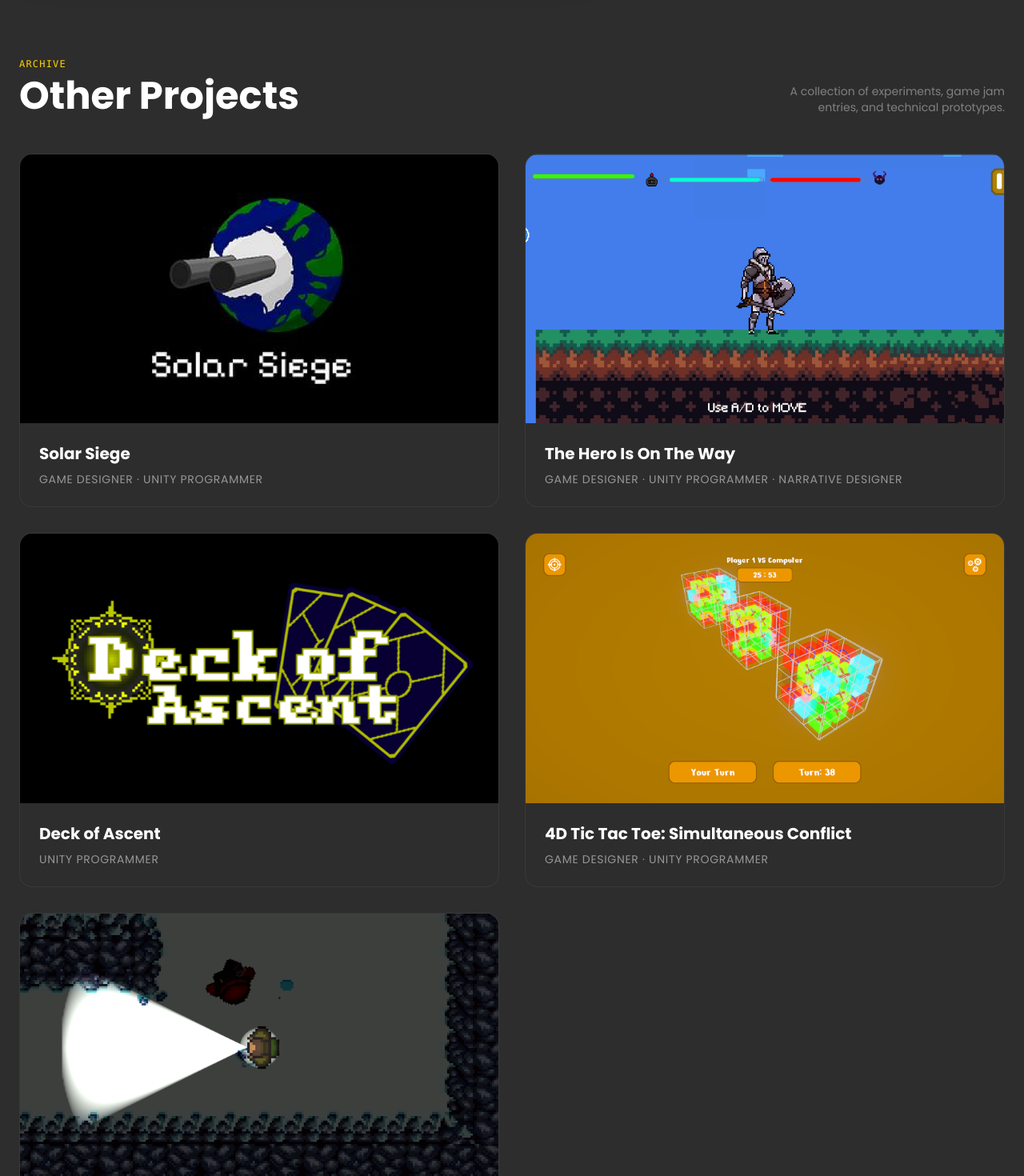
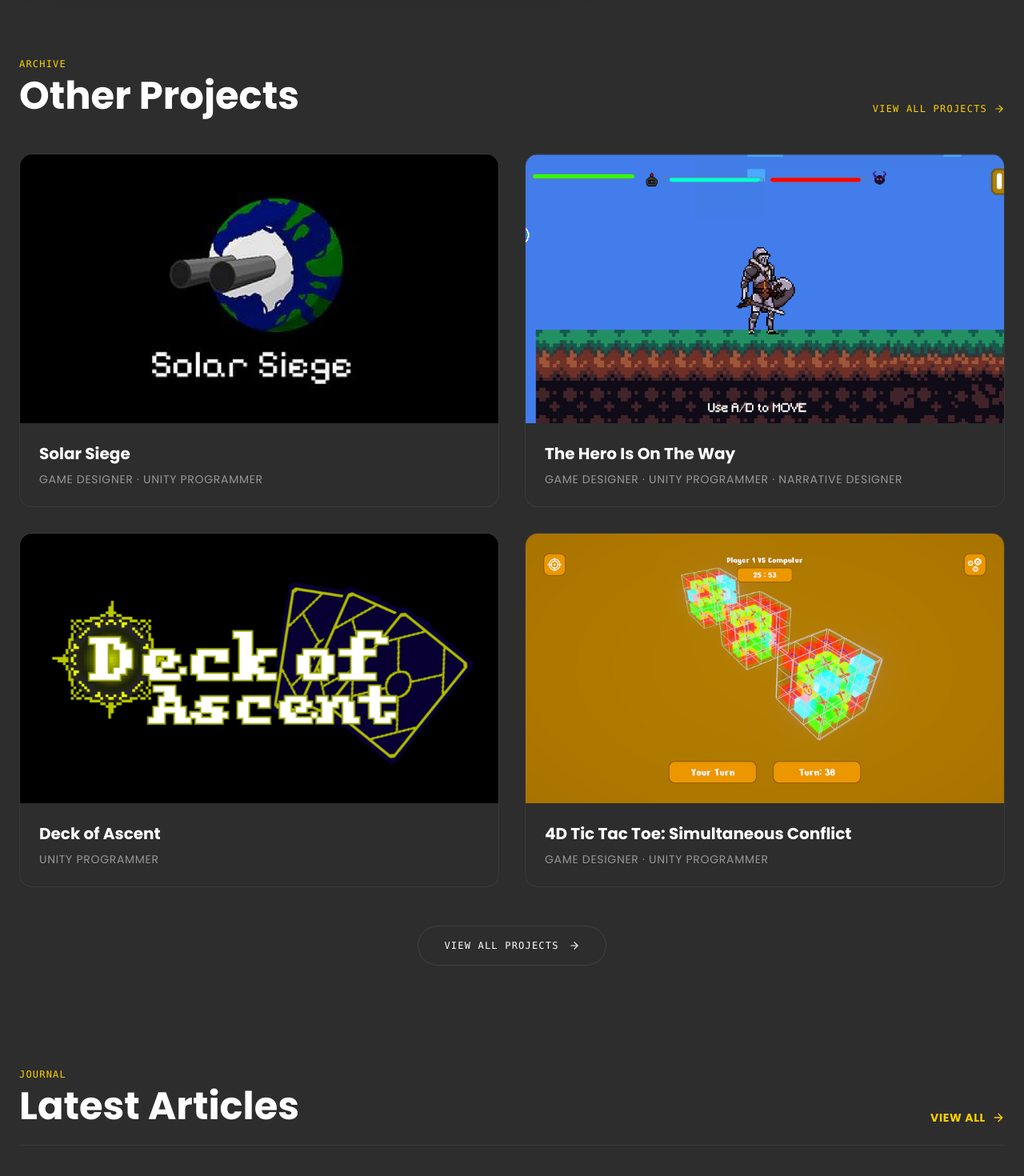
Before and after one commit to muhammadzaini213/Portofolio_Muhammad_Zaini, a Next.js app: page / in a window 1280 px wide. Shown: the part 1540-3010 px from the top of the page at 80% size. Built offline with nearby package versions, Linux system fonts and the light colour scheme.

Commit message:
fix: projects section in home

```diff
--- a/app/components/Projects.tsx
+++ b/app/components/Projects.tsx
@@ -27,9 +27,9 @@ const itemVariants = {
 
 export function Projects() {
   // Hanya tampilkan yang homeDisplay: true, max 6
-  const homeProjects = projects.filter((p) => p.homeDisplay).slice(0, 6);
+  const homeProjects = projects.filter((p) => p.homeDisplay).slice(0, 4);
   const totalNonFeatured = projects.filter((p) => !p.featured).length;
-  const hasMore = totalNonFeatured > 6;
+  const hasMore = totalNonFeatured > 4;
 
   return (
     <section id="work" className="max-w-7xl mx-auto px-6 pb-32">
@@ -49,9 +49,6 @@ export function Projects() {
           </h1>
         </div>
         <div className="flex flex-col md:items-end gap-3">
-          <p className="text-white/40 text-sm max-w-xs md:text-right">
-            A collection of experiments, game jam entries, and technical prototypes.
-          </p>
           {hasMore && (
             <Link
               href="/projects"
```
